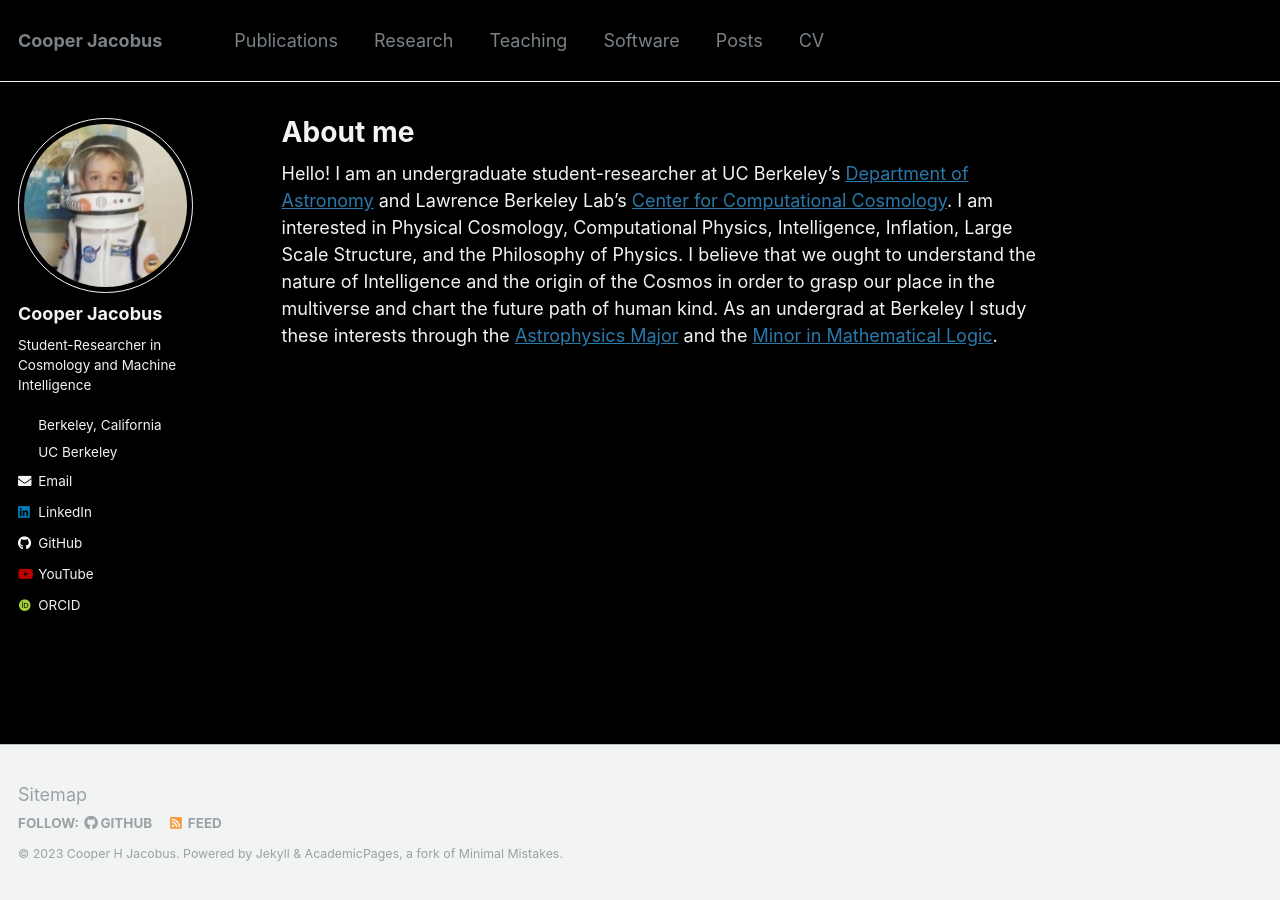
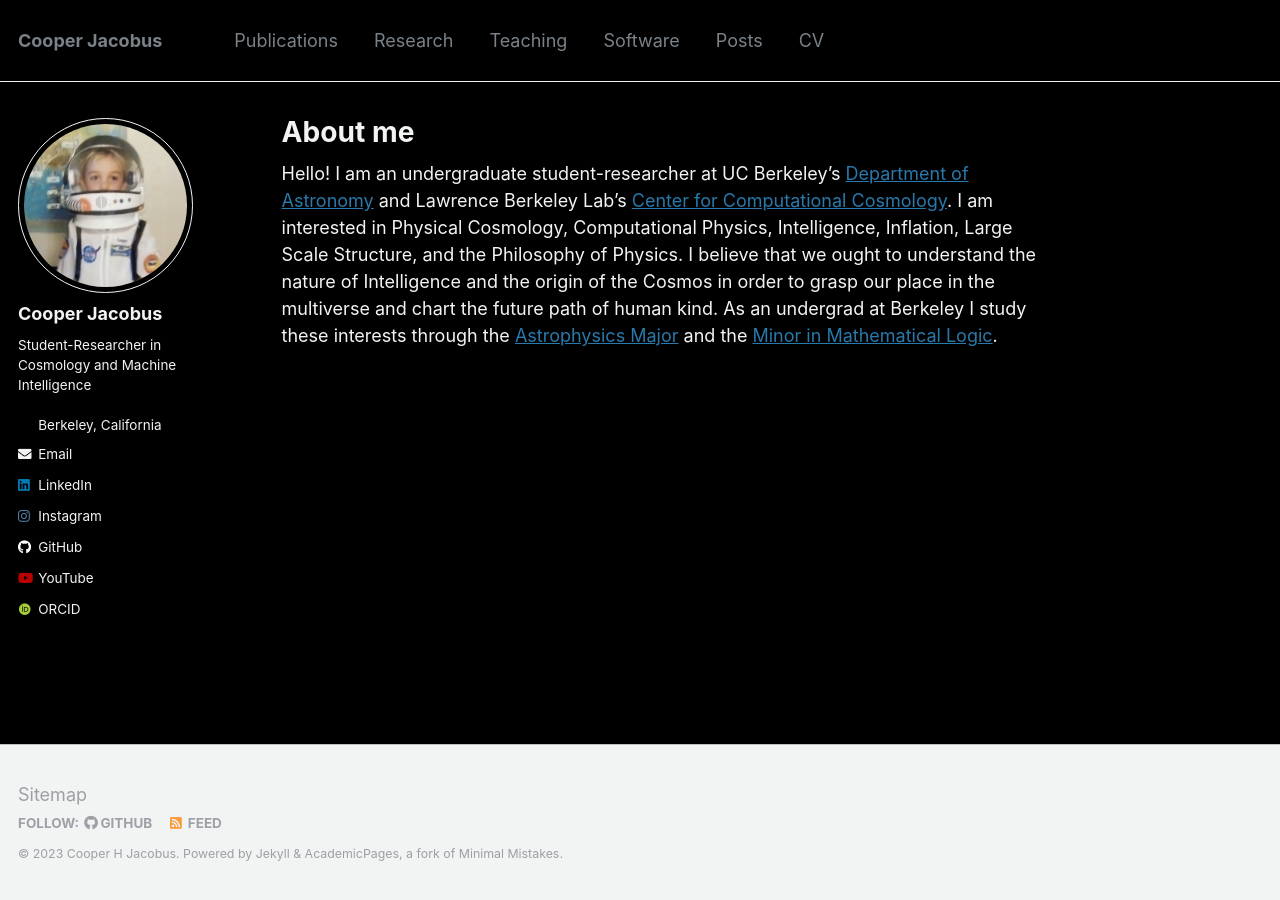
Before and after one commit to c-jacobus/c-jacobus.github.io, a Jekyll site: the page built from _pages/about.md, in a window 1280 px wide. Built offline with Jekyll 4.4.1, drawn with Linux system fonts in a browser that asks for light colours; some web fonts are replaced; part of the change alters nothing that is shown.

Commit message:
Update _config.yml

```diff
--- a/_config.yml
+++ b/_config.yml
@@ -88,7 +88,7 @@ author:
   avatar           : "profile.png"
   bio              : "Student-Researcher in Cosmology and Machine Intelligence"
   location         : Berkeley, California
-  employer         : UC Berkeley
+  employer         :
   pubmed           :
   orcid            : "http://orcid.org/0000-0002-0498-2019"
   googlescholar    : #"https://scholar.google.com/citations?user=fiaPSmgAAAAJ"
@@ -105,7 +105,7 @@ author:
   gitlab           :
   google_plus      :
   keybase          :
-  instagram        :
+  instagram        : "c.jacobus_photo"
   impactstory      : #"https://profiles.impactstory.org/u/xxxx-xxxx-xxxx-xxxx"
   lastfm           :
   linkedin         : "cooper-jacobus-b85436168"
@@ -119,7 +119,7 @@ author:
   vine             :
   weibo            :
   xing             :
-  youtube          : "@cooperjacobus3633"
+  youtube          : "https://www.youtube.com/@cooperjacobus3633"
   wikipedia        :
 
 
```
